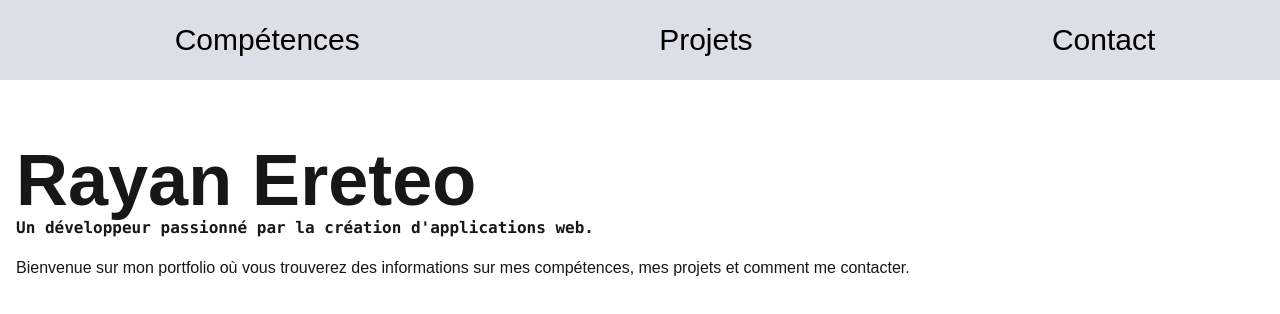
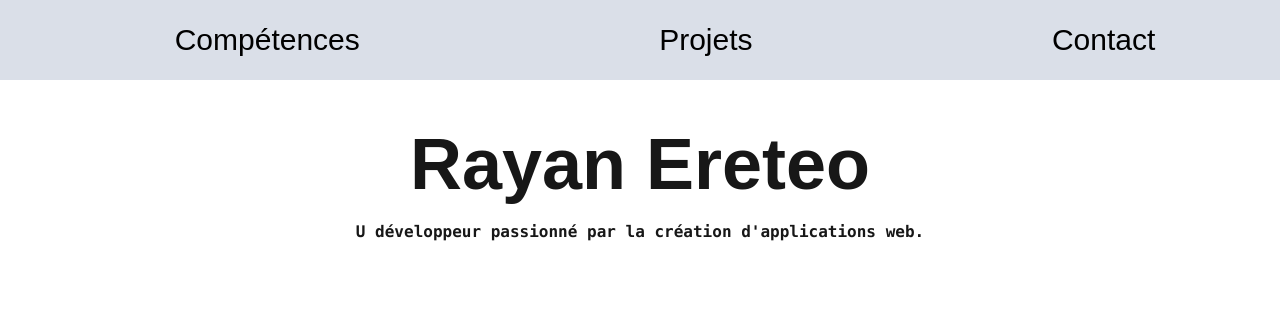
Before and after one commit to RayanEreteo/portfolio, a Next.js app: page / in a window 1280 px wide. Shown: the top 314 px of the page. Built offline with nearby package versions, Linux system fonts and the light colour scheme.

Commit message:
Incrustation du composant Typewriter

```diff
--- a/app/sections/Introduction.tsx
+++ b/app/sections/Introduction.tsx
@@ -1,9 +1,11 @@
+import Typewriter from "../components/Typewriter"
+
 function Introduction() {
   return (
-    <section id="introduction" className="mt-12 p-4">
+    <section id="introduction" className="mt-12 m-auto text-center">
         <h1 className="text-7xl font-bold">Rayan Ereteo</h1>
-        <p className="font-mono font-bold">Un développeur passionné par la création d'applications web.</p>
-        <p className="mt-4">Bienvenue sur mon portfolio où vous trouverez des informations sur mes compétences, mes projets et comment me contacter.</p>
+        <Typewriter textToWrite="Un développeur passionné par la création d'applications web." typeSpeed={50}/>
+        {/* <p className="mt-6">Bienvenue sur mon portfolio où vous trouverez des informations sur mes compétences, mes projets et comment me contacter.</p> */}
     </section>
   )
 }
```
